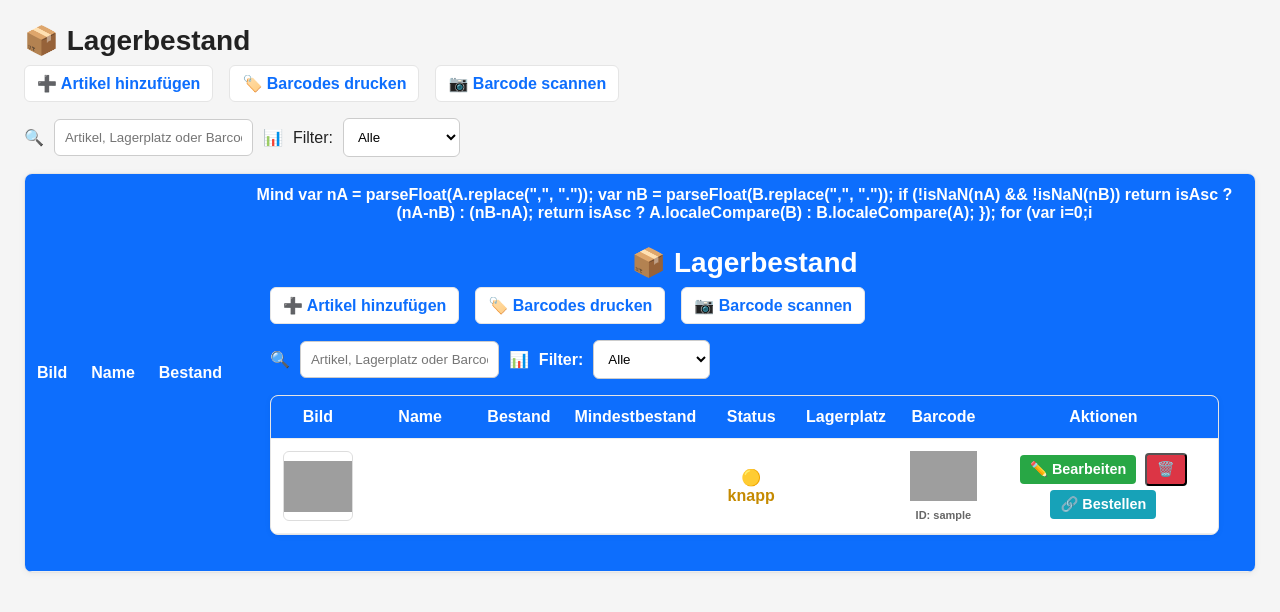
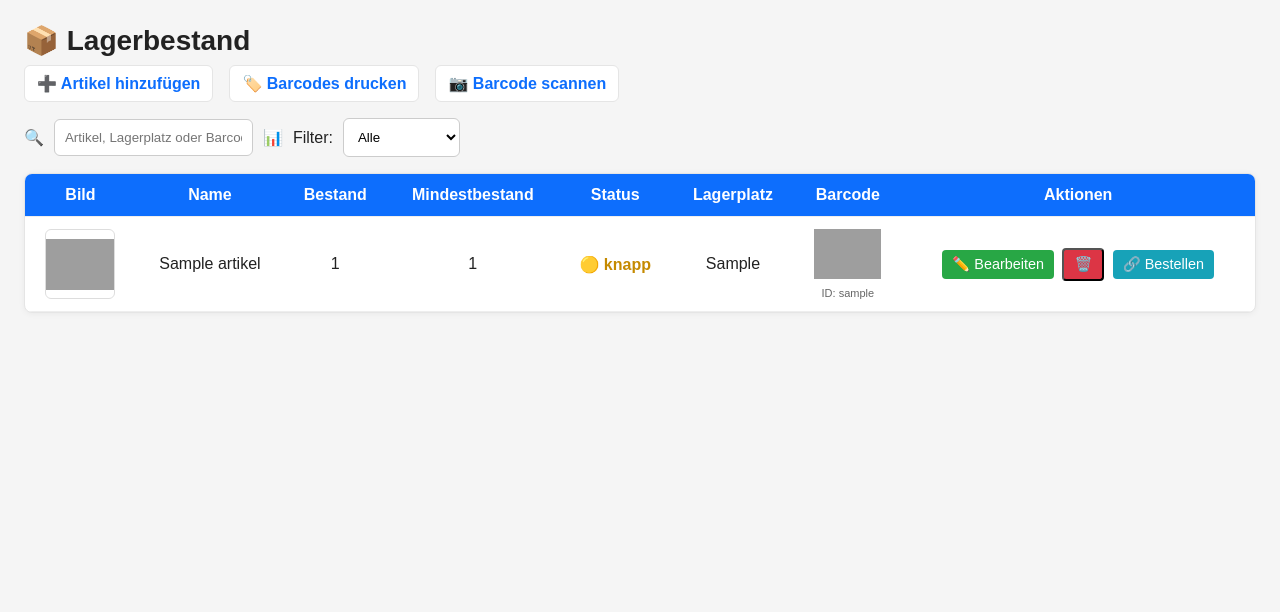
Before and after one commit to Lukas5070/Lagerbestand-Service, a Flask app: page / in a window 1280 px wide. Shown: the top 612 px of the page. Run offline with Flask 3, Linux system fonts and the light colour scheme; tables that the repository leaves empty hold one stand-in row (values such as "Sample post"); grey boxes are pictures that could not be loaded.

Commit message:
Update index.html

```diff
--- a/templates/index.html
+++ b/templates/index.html
@@ -98,44 +98,6 @@
           <th class="nosort">Bild</th>
           <th onclick="sortTable(1)">Name</th>
           <th onclick="sortTable(2)">Bestand</th>
-          <th onclick="sortTable(3)">Mind
-        var nA = parseFloat(A.replace(",", ".")); var nB = parseFloat(B.replace(",", "."));
-        if (!isNaN(nA) && !isNaN(nB)) return isAsc ? (nA-nB) : (nB-nA);
-        return isAsc ? A.localeCompare(B) : B.localeCompare(A);
-      });
-
-      for (var i=0;i<rows.length;i++){ tbody.appendChild(rows[i]); }
-      header.classList.toggle("asc", !isAsc);
-      header.classList.toggle("desc", isAsc);
-    }
-  </script>
-</head>
-<body>
-  <h1>📦 Lagerbestand</h1>
-
-  <div class="top-links">
-    <a href="/add">➕ Artikel hinzufügen</a>
-    <a href="/barcodes">🏷️ Barcodes drucken</a>
-    <a href="/scan">📷 Barcode scannen</a>
-  </div>
-
-  <div class="controls">
-    🔍 <input type="text" id="searchInput" oninput="searchTable()" placeholder="Artikel, Lagerplatz oder Barcode-ID suchen…">
-    📊 <label for="statusFilter">Filter:</label>
-    <select id="statusFilter" onchange="searchTable()">
-      <option value="alle">Alle</option>
-      <option value="kritisch">Nur kritische</option>
-      <option value="knapp">Nur knappe</option>
-    </select>
-  </div>
-
-  <div class="tablewrap">
-    <table>
-      <thead>
-        <tr>
-          <th class="nosort">Bild</th>
-          <th onclick="sortTable(1)">Name</th>
-          <th onclick="sortTable(2)">Bestand</th>
           <th onclick="sortTable(3)">Mindestbestand</th>
           <th class="nosort">Status</th>
           <th onclick="sortTable(5)">Lagerplatz</th>
@@ -154,8 +116,8 @@
             data-status="{{ status_txt }}">
             <td>
               <div class="thumb">
-                <!-- Herstellerbild on-demand; fällt intern auf QR zurück -->
-                <img src="{{ url_for('product_image', id=art.id) }}" alt="{{ art.name }}">
+                <!-- Nur QR anzeigen -->
+                <img src="{{ url_for('static', filename='barcodes/' + art.barcode_filename) }}" alt="{{ art.name }}">
               </div>
             </td>
             <td>{{ art.name }}</td>
```
